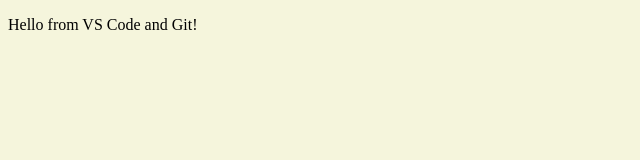
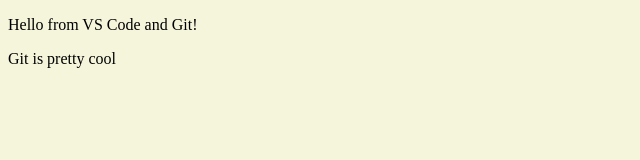
Before and after one commit to LuaneSpamer/vscode-git, a plain HTML site: page index.html in a window 1280 px wide. Shown: the full height of the page, 0-640 px from the left. Drawn offline with Linux system fonts and the light colour scheme.

Commit message:
add new paragraph to index

```diff
--- a/index.html
+++ b/index.html
@@ -8,5 +8,6 @@
 </head>
 <body>
     <p>Hello from VS Code and Git!</p>
+    <p>Git is pretty cool</p>
 </body>
 </html>
```
